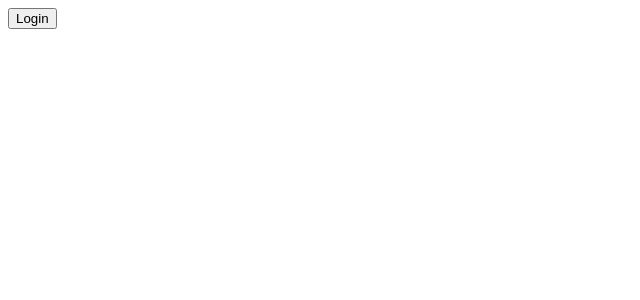
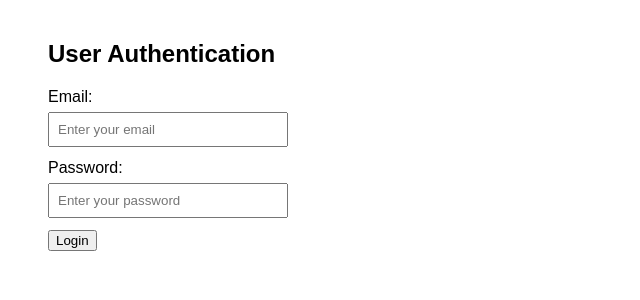
Before and after one commit to anushalakshmi-r/react, a React (Vite) app in the folder reactapp/: page / in a window 1280 px wide. Shown: the top 300 px of the page, without its empty margins (0-640 px from the left). Built offline with nearby package versions, Linux system fonts and the light colour scheme.

Commit message:
New programs

```diff
--- a/reactapp/src/App.jsx
+++ b/reactapp/src/App.jsx
@@ -1,11 +1,82 @@
-function UserGreeting() {
-    const isLoggedIn = true;
+import { useContext, useState } from "react";
+import AuthContext from "./AuthContext";
 
-    if (isLoggedIn) {
-        return <p>Welcome User</p>;
+function App() {
+  const { user, login, logout } = useContext(AuthContext);
+  const [formData, setFormData] = useState({ email: "", password: "" });
+  const [error, setError] = useState("");
+
+  const handleChange = (event) => {
+    const { name, value } = event.target;
+    setFormData((prev) => ({ ...prev, [name]: value }));
+  };
+
+  const handleSubmit = (event) => {
+    event.preventDefault();
+
+    if (!formData.email || !formData.password) {
+      setError("Please enter both email and password.");
+      return;
     }
 
-    return <p>Please Login</p>;
+    if (formData.password.length < 6) {
+      setError("Password must be at least 6 characters long.");
+      return;
+    }
+
+    login({
+      name: formData.email.split("@")[0],
+      email: formData.email,
+    });
+    setError("");
+  };
+
+  if (user) {
+    return (
+      <div style={{ fontFamily: "Arial, sans-serif", margin: "40px" }}>
+        <h2>Welcome, {user.name}</h2>
+        <p>Email: {user.email}</p>
+        <button onClick={logout}>Logout</button>
+      </div>
+    );
+  }
+
+  return (
+    <div style={{ fontFamily: "Arial, sans-serif", margin: "40px" }}>
+      <h2>User Authentication</h2>
+      <form onSubmit={handleSubmit}>
+        <div style={{ marginBottom: "12px" }}>
+          <label>Email:</label>
+          <br />
+          <input
+            type="email"
+            name="email"
+            value={formData.email}
+            onChange={handleChange}
+            placeholder="Enter your email"
+            style={{ width: "220px", padding: "8px", marginTop: "6px" }}
+          />
+        </div>
+
+        <div style={{ marginBottom: "12px" }}>
+          <label>Password:</label>
+          <br />
+          <input
+            type="password"
+            name="password"
+            value={formData.password}
+            onChange={handleChange}
+            placeholder="Enter your password"
+            style={{ width: "220px", padding: "8px", marginTop: "6px" }}
+          />
+        </div>
+
+        <button type="submit">Login</button>
+      </form>
+
+      {error && <p style={{ color: "red" }}>{error}</p>}
+    </div>
+  );
 }
 
-export default UserGreeting;
+export default App;
--- a/reactapp/src/AuthContext.jsx
+++ b/reactapp/src/AuthContext.jsx
@@ -1,13 +1,18 @@
 import { createContext, useState } from "react";
-const AuthContext = createContext();
+
+const AuthContext = createContext(null);
+
 export function AuthProvider({ children }) {
   const [user, setUser] = useState(null);
+
   const login = (userData) => setUser(userData);
   const logout = () => setUser(null);
+
   return (
     <AuthContext.Provider value={{ user, login, logout }}>
       {children}
     </AuthContext.Provider>
   );
 }
+
 export default AuthContext;
--- a/reactapp/src/LoginButton.jsx
+++ b/reactapp/src/LoginButton.jsx
@@ -5,13 +5,15 @@ function LoginButton() {
   const { user, login, logout } = useContext(AuthContext);
 
   return (
-    <div>
-      {user ? (
-        <button onClick={logout}>Logout</button>
-      ) : (
-        <button onClick={() => login({ name: "John Doe" })}>Login</button>
-      )}
-    </div>
+    <button
+      onClick={() =>
+        user
+          ? logout()
+          : login({ name: "John Doe", email: "john@example.com" })
+      }
+    >
+      {user ? "Logout" : "Login"}
+    </button>
   );
 }
 
--- a/reactapp/src/main.jsx
+++ b/reactapp/src/main.jsx
@@ -1,12 +1,14 @@
 import React from "react";
 import { createRoot } from "react-dom/client";
+import App from "./App";
 import { AuthProvider } from "./AuthContext";
-import LoginButton from "./LoginButton";
 
 const root = createRoot(document.getElementById("root"));
 
 root.render(
-  <AuthProvider>
-    <LoginButton />
-  </AuthProvider>
+  <React.StrictMode>
+    <AuthProvider>
+      <App />
+    </AuthProvider>
+  </React.StrictMode>
 );
```
Lines whose indentation alone changed are shown as unchanged.
